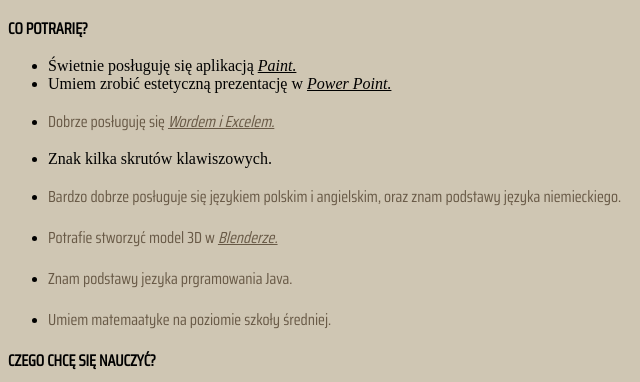
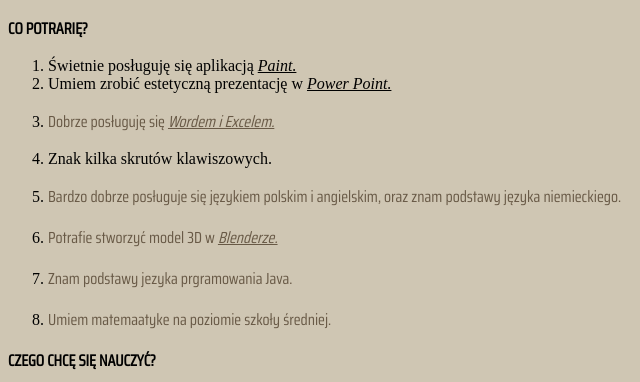
Before and after one commit to blaczka/blaczka.github.io, a plain HTML site: page index.html in a window 1280 px wide. Shown: the top 382 px of the page, 0-640 px from the left. Drawn offline with Linux system fonts and the light colour scheme.

Commit message:
Update index.html

```diff
--- a/index.html
+++ b/index.html
@@ -13,7 +13,7 @@
 
 
    <p><b> CO POTRARIĘ?<b\></b><img src="Kawa.jpg" alt=""width="300" align="right"></p>
-<ul> <p>
+<ol> <p>
     <li>Świetnie posługuję się aplikacją <i><u>Paint.</u></i></li>
     <li>Umiem zrobić estetyczną prezentację w <i><u>Power Point.</u></i></p></li>
    <li> <p> Dobrze posługuję się <i><u>Wordem i Excelem.</i></u></li>
@@ -22,7 +22,7 @@
    <li> <p> Potrafie stworzyć model 3D w <i><u>Blenderze.</i></u></p></li>
     <li><p>Znam podstawy jezyka prgramowania Java. </p></li>
    <li> <p> Umiem matemaatyke na poziomie szkoły średniej. </p></li>
-    </ul>
+    </ol>
 
 <p><b>CZEGO CHCĘ SIĘ NAUCZYĆ?</b></p>
 <p>Chcę się nauczyć podstawowego programowania i mądrego korzystania z możliwości komputera.
```
